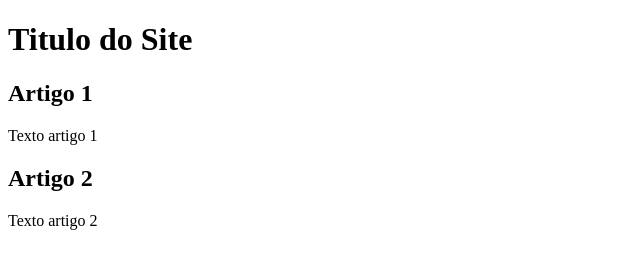
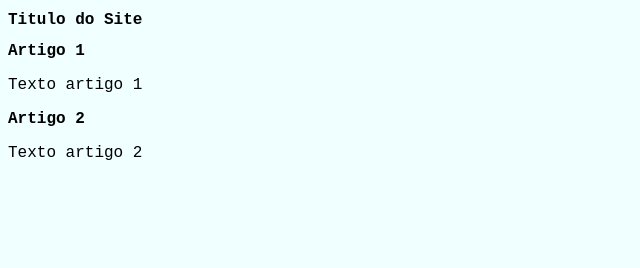
Before and after one commit to wfs18/projeto-site, a plain HTML site: page index.html in a window 1280 px wide. Shown: the whole page, without its empty margins (0-640 px from the left). Drawn offline with Linux system fonts and the light colour scheme.

Commit message:
inicio do design

```diff
--- a/index.html
+++ b/index.html
@@ -4,6 +4,7 @@
     <meta charset="UTF-8">
     <meta http-equiv="X-UA-Compatible" content="IE=edge">
     <meta name="viewport" content="width=device-width, initial-scale=1.0">
+    <link rel="stylesheet" href="style.css">
     <title>Titulo do site</title>
 </head>
 <body>
--- /dev/null
+++ b/style.css
@@ -0,0 +1,9 @@
+*{
+    font-family: 'Courier New', Courier, monospace;
+    font-size: 16px;
+}
+
+body{
+    background-color: azure;
+
+}
```
